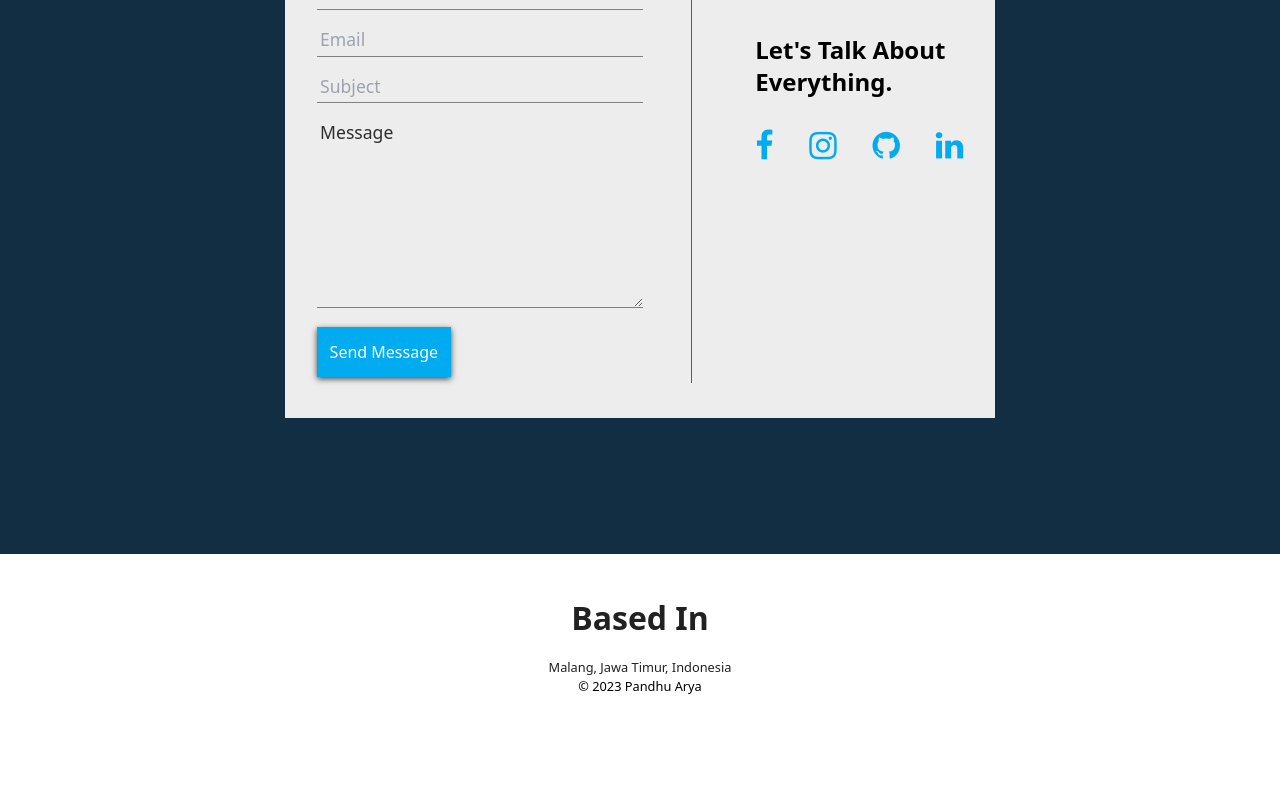
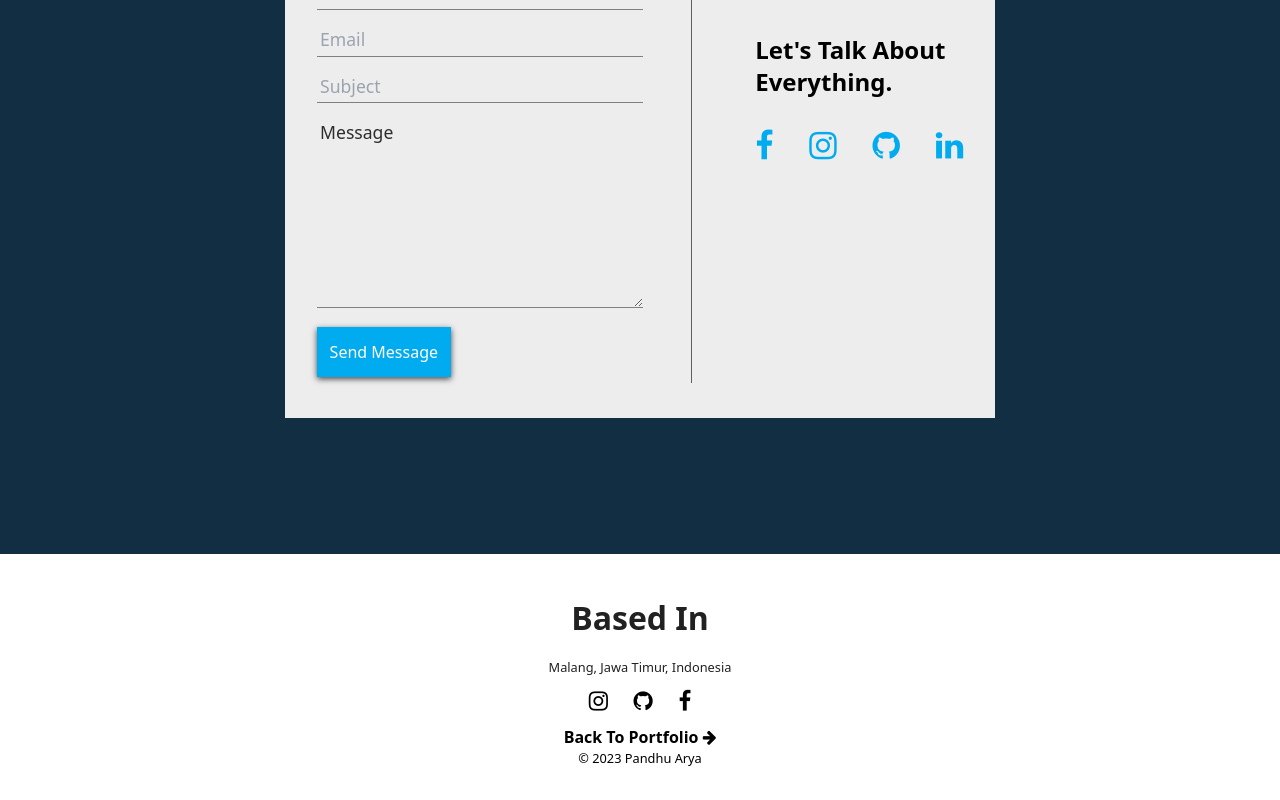
Before and after one commit to panntod/Tools-React, a React (Create React App) app: page / in a window 1280 px wide. Shown: the part 1158-1958 px from the top of the page. Before the commit the page ends 1886 px from the top, so only its background shows below. Built offline with nearby package versions, Linux system fonts and the light colour scheme.

Commit message:
[doc] added new navigation, [style] restyle footer

```diff
--- a/src/components/footer.jsx
+++ b/src/components/footer.jsx
@@ -7,18 +7,19 @@ const Footer = () => {
       <p class="footer-subtitle">Malang, Jawa Timur, Indonesia</p>
       <div class="footer-social">
         <a href="https://www.instagram.com/pandhuu._" class="sosmed-icon">
-          <i class="bx bxl-instagram"></i>
+          <i class="fa fa-instagram"></i>
         </a>
         <a href="https://github.com/panntod" class="sosmed-icon">
-          <i class="bx bxl-github"></i>
+          <i class="fa fa-github"></i>
         </a>
         <a
           href="https://www.facebook.com/pandhu.munjalindra"
           class="sosmed-icon"
         >
-          <i class="bx bxl-facebook"></i>
+          <i class="fa fa-facebook"></i>
         </a>
       </div>
+      <a href="panntod.github.io" className="font-semibold">Back To Portfolio <i className="fa fa-arrow-right"></i></a>
       <p class="footer-copy">&copy; 2023 Pandhu Arya</p>
     </footer>
   );
--- a/src/css/footer.css
+++ b/src/css/footer.css
@@ -20,8 +20,8 @@
   }
 
   .footer-social i {
-    margin-bottom: 0.8rem;
-    font-size: 1.8rem;
+    margin: 0.8rem;
+    font-size: 1.4rem;
   }
 
   .footer-copy {
```
